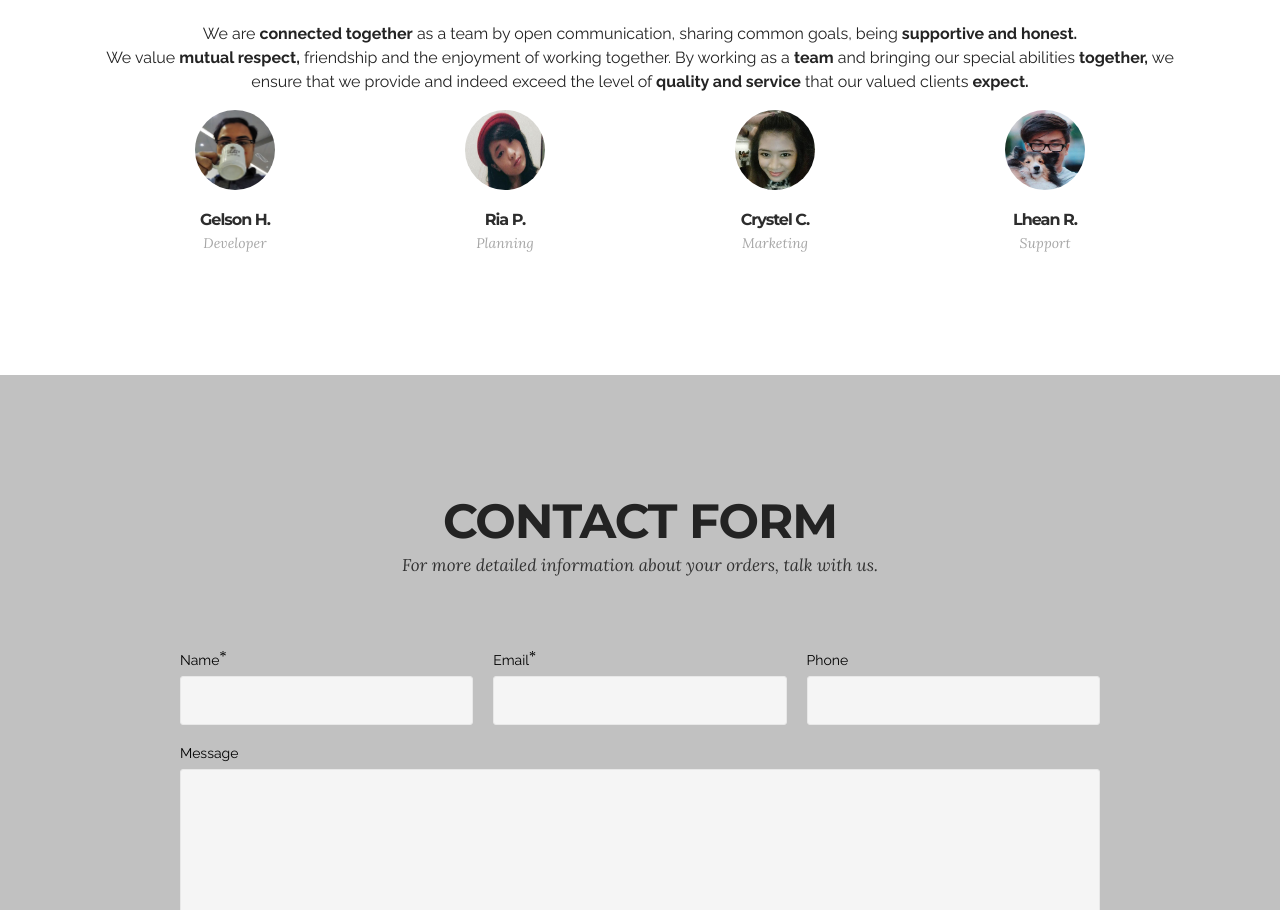
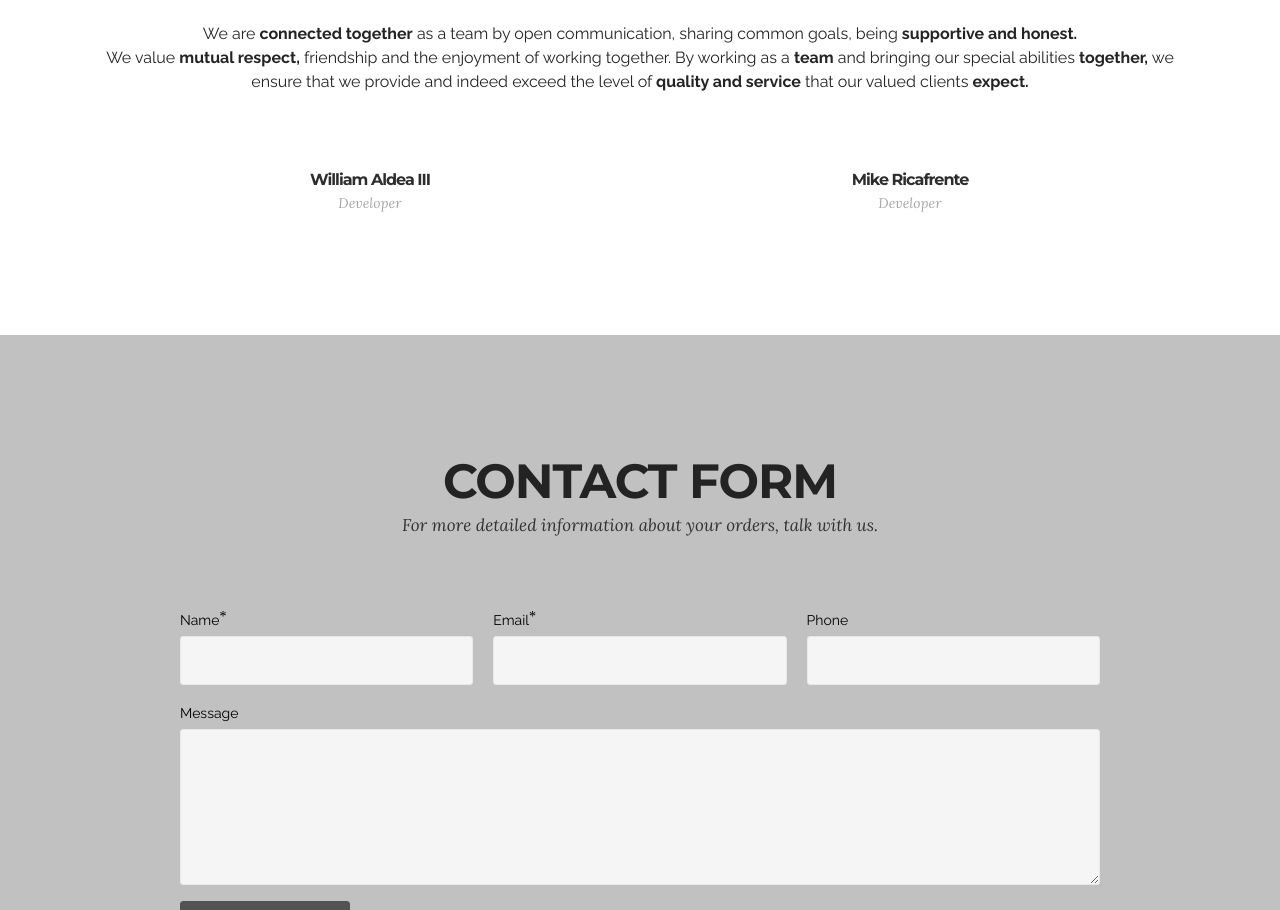
Before and after one commit to techprint/techprint.github.io, a plain HTML site: page about.html in a window 1280 px wide. Shown: the part 1385-2295 px from the top of the page. Drawn offline with nearby package versions, Linux system fonts and the light colour scheme.

Commit message:
change about members

```diff
--- a/about.html
+++ b/about.html
@@ -125,48 +125,27 @@
         <div class="container">
             <div class="container-fluid">
 
-                <div class="col-xs-12 col-lg-3">
+                <div class="col-sm-12 col-md-6">
 
                     <div class="mbr-testimonial card mbr-testimonial-lg">
 
                         <div class="mbr-author card-footer">
-                            <div class="mbr-author-img"><img src="assets/images/gel.png" class="img-circle"></div>
-                            <div class="mbr-author-name">Gelson H.</div>
+                            <div class="mbr-author-name">William Aldea III</div>
                             <small class="mbr-author-desc">Developer</small>
                         </div>
                     </div>
-                </div><div class="col-xs-12 col-lg-3">
+                </div>
+                <div class="col-sm-12 col-lg-6">
 
                     <div class="mbr-testimonial card mbr-testimonial-lg">
 
                         <div class="mbr-author card-footer">
-                            <div class="mbr-author-img"><img src="assets/images/ria2.jpg" class="img-circle"></div>
-                            <div class="mbr-author-name">Ria P.</div>
-                            <small class="mbr-author-desc">Planning</small>
-                        </div>
-                    </div>
-                </div><div class="col-xs-12 col-lg-3">
 
-                    <div class="mbr-testimonial card mbr-testimonial-lg">
-
-                        <div class="mbr-author card-footer">
-                            <div class="mbr-author-img"><img src="assets/images/tel.jpg" class="img-circle"></div>
-                            <div class="mbr-author-name">Crystel C.</div>
-                            <small class="mbr-author-desc">Marketing</small>
-                        </div>
-                    </div>
-                </div><div class="col-xs-12 col-lg-3">
-
-                    <div class="mbr-testimonial card mbr-testimonial-lg">
-
-                        <div class="mbr-author card-footer">
-                            <div class="mbr-author-img"><img src="assets/images/lhean.png" class="img-circle"></div>
-                            <div class="mbr-author-name">Lhean R.</div>
-                            <small class="mbr-author-desc">Support</small>
+                            <div class="mbr-author-name">Mike Ricafrente</div>
+                            <small class="mbr-author-desc">Developer</small>
                         </div>
                     </div>
                 </div>
-
             </div>
 
         </div>
```
